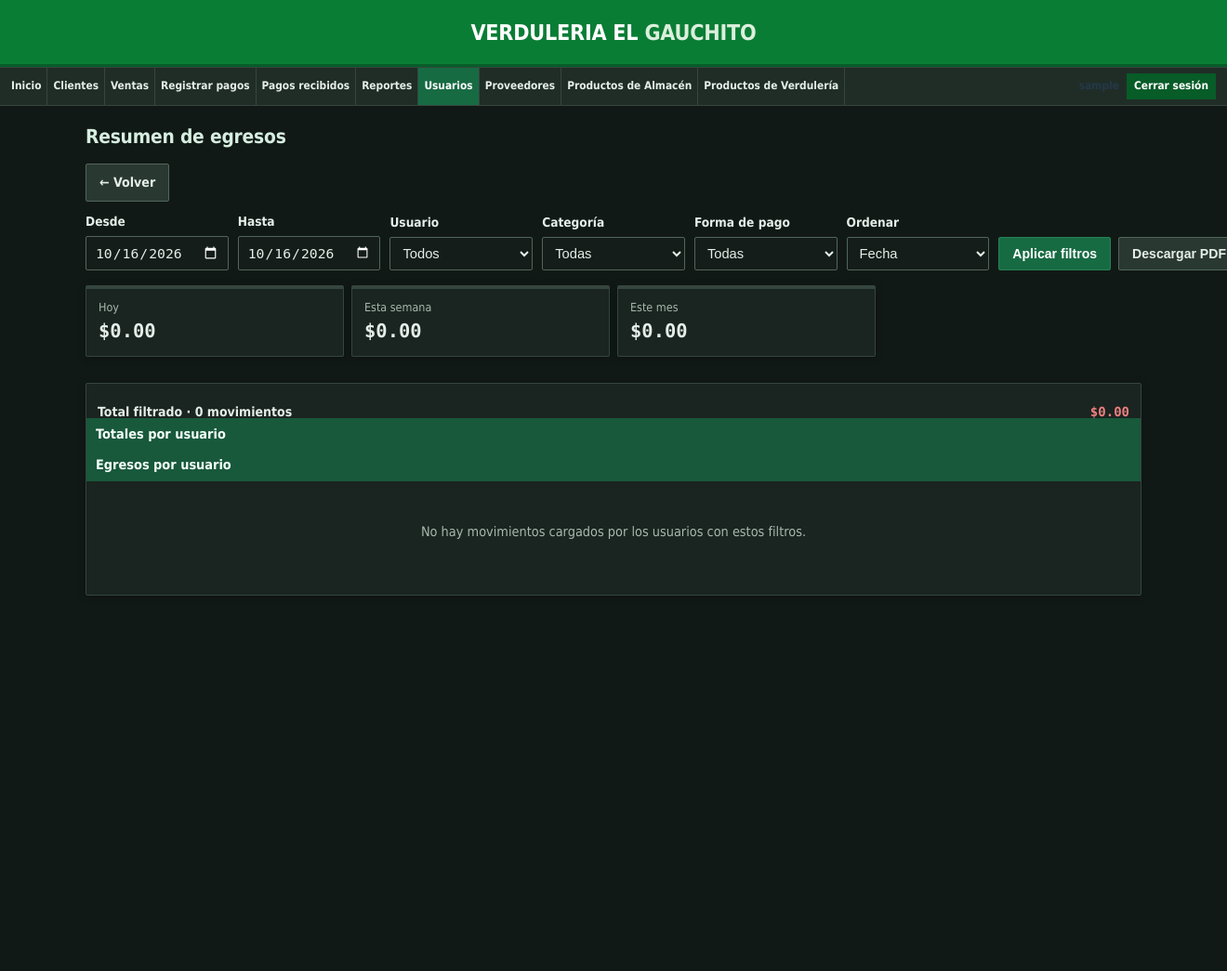
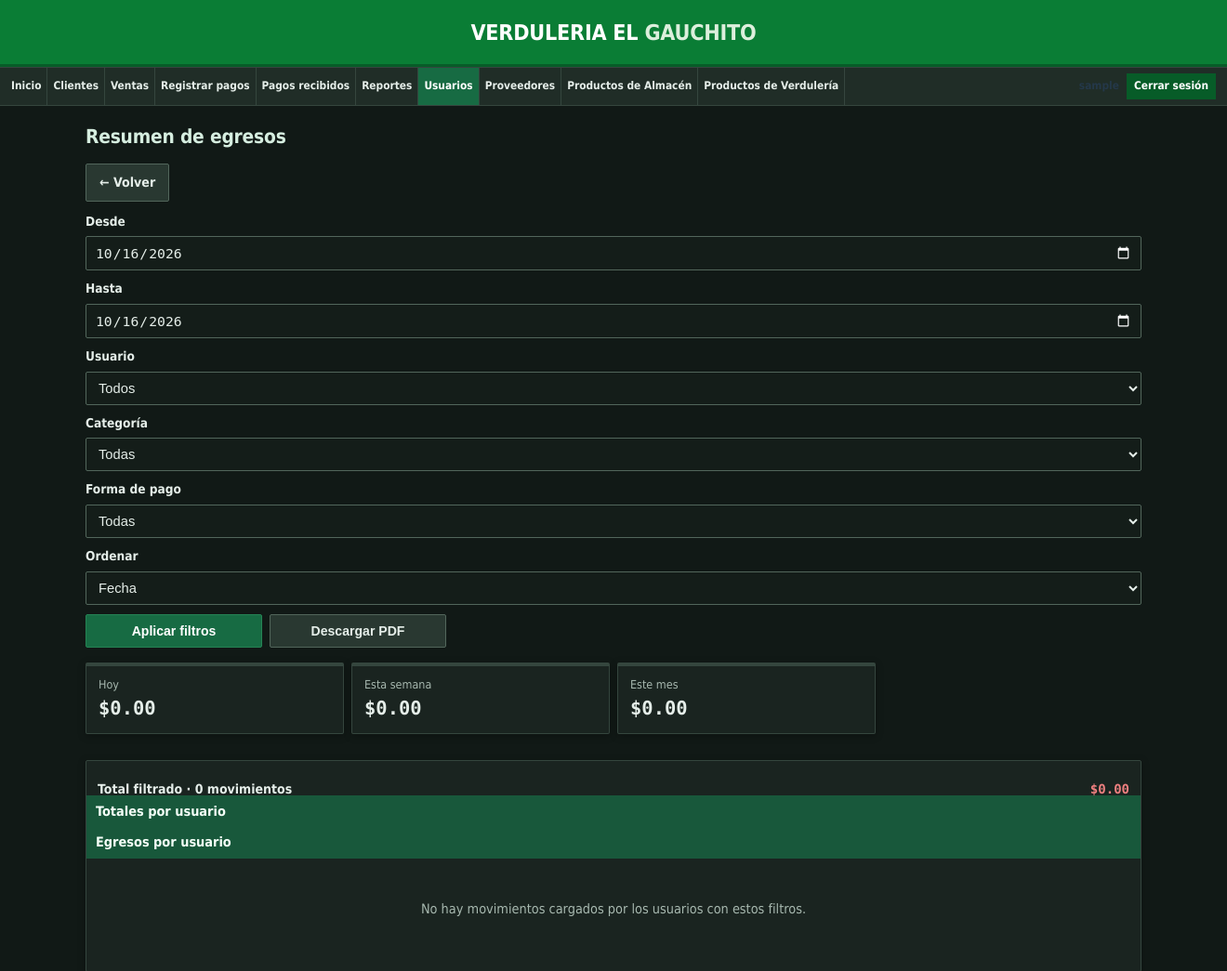
Before and after one commit to fernandochiappero-ui/ventasapp-flask, a Flask app: page /egresos in a window 1320 px wide. Shown: the top 1045 px of the page at 93% size. Before the commit the page ends 641 px from the top, so only its background shows below. Run offline with Flask 3, Linux system fonts and the light colour scheme; the visitor is signed in with stand-in values (Sample User, id 1); data comes from the database, SQL or seed files in the repository; data that the repository does not hold is empty; some libraries are stand-ins or nearby versions.

Commit message:
movi botones

```diff
--- a/static/css/style.css
+++ b/static/css/style.css
@@ -544,6 +544,12 @@
 }
 .rango-fechas > div { flex: 1; min-width: 130px; }
 .rango-fechas label { margin-top: 0; }
+.rango-egresos {
+  display: grid;
+  grid-template-columns: minmax(0, 1fr);
+  align-items: stretch;
+}
+.rango-egresos > div { width: 100%; min-width: 0; }
 .acciones-filtros-egresos {
   display: flex;
   flex: 0 0 100%;
--- a/templates/base.html
+++ b/templates/base.html
@@ -10,7 +10,7 @@
      bien en un celular (y no como una web de escritorio achicada) #}
   <meta name="viewport" content="width=device-width, initial-scale=1">
   <title>{% block titulo %}VERDULERIA EL GAUCHITO{% endblock %}</title>
-  <link rel="stylesheet" href="{{ url_for('static', filename='css/style.css', v='19') }}">
+  <link rel="stylesheet" href="{{ url_for('static', filename='css/style.css', v='20') }}">
   <script src="{{ url_for('static', filename='js/app.js', v='19') }}" defer></script>
 </head>
 <body>
--- a/templates/egresos/index.html
+++ b/templates/egresos/index.html
@@ -6,7 +6,7 @@
 <a href="{{ url_for('dashboard') }}" class="boton secundario boton-volver"
    onclick="if (window.history.length > 1) { window.history.back(); return false; }">← Volver</a>
 
-<form method="GET" class="rango-fechas">
+<form method="GET" class="rango-fechas rango-egresos">
   <div><label for="desde">Desde</label><input id="desde" type="date" name="desde" value="{{ desde.isoformat() }}"></div>
   <div><label for="hasta">Hasta</label><input id="hasta" type="date" name="hasta" value="{{ hasta.isoformat() }}"></div>
   <div><label for="usuario_id">Usuario</label><select id="usuario_id" name="usuario_id"><option value="">Todos</option>{% for u in usuarios %}<option value="{{ u.id }}" {{ 'selected' if vendedor_id == u.id }}>{{ u.username }}</option>{% endfor %}</select></div>
```
